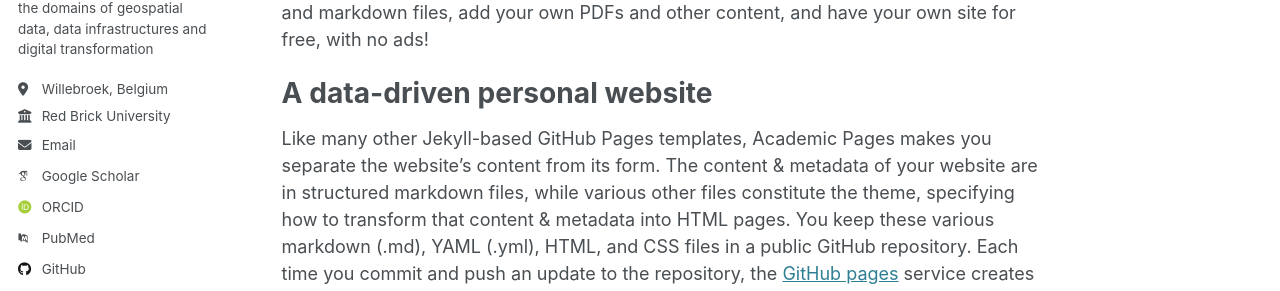
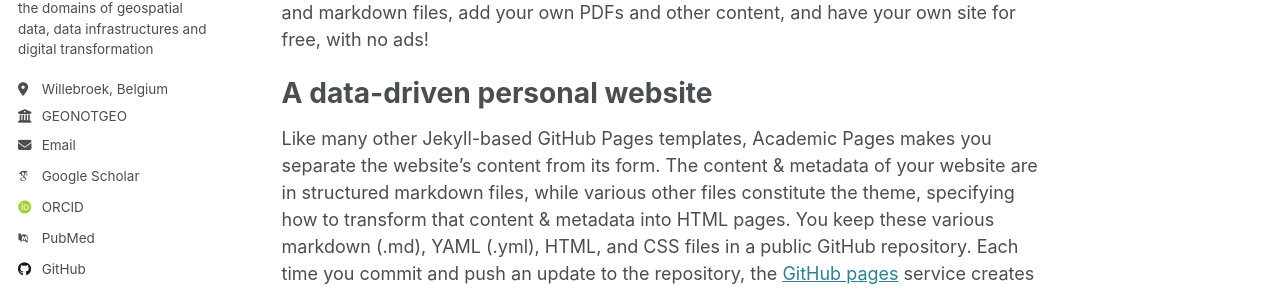
Before and after one commit to GVancauwenberghe/gvancauwenberghe.github.io, a Jekyll site: the page built from _pages/about.md, in a window 1280 px wide. Shown: the part 359-650 px from the top of the page. Built offline with Jekyll 4.4.1, drawn with Linux system fonts in a browser that asks for light colours; some web fonts are replaced.

Commit message:
Update _config.yml

```diff
--- a/_config.yml
+++ b/_config.yml
@@ -27,9 +27,9 @@
   pronouns         : # example: "she/her"
   bio              : "Researcher and consultant in the domains of geospatial data, data infrastructures and digital transformation"
   location         : "Willebroek, Belgium"
-  employer         : "Red Brick University"
+  employer         : "GEONOTGEO"
   uri              : # URL
-  email            : "none@example.org"
+  email            : "gvc.geonotgeo@gmail.com"
 
   # Academic websites
   arxiv            : # URL - Update with the correct link to your profile
```
